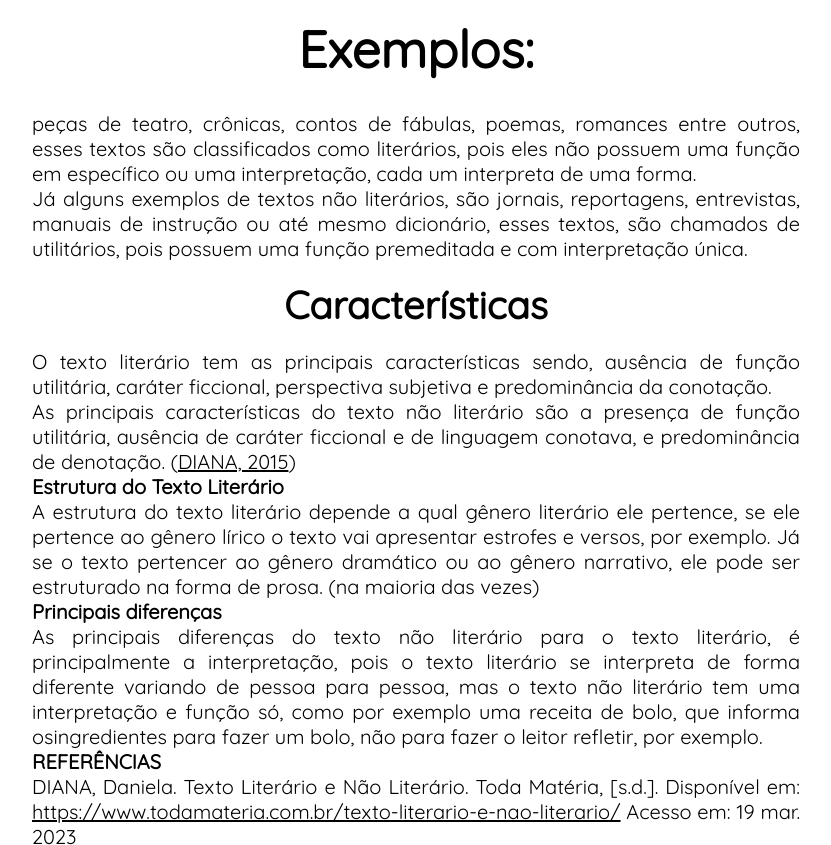
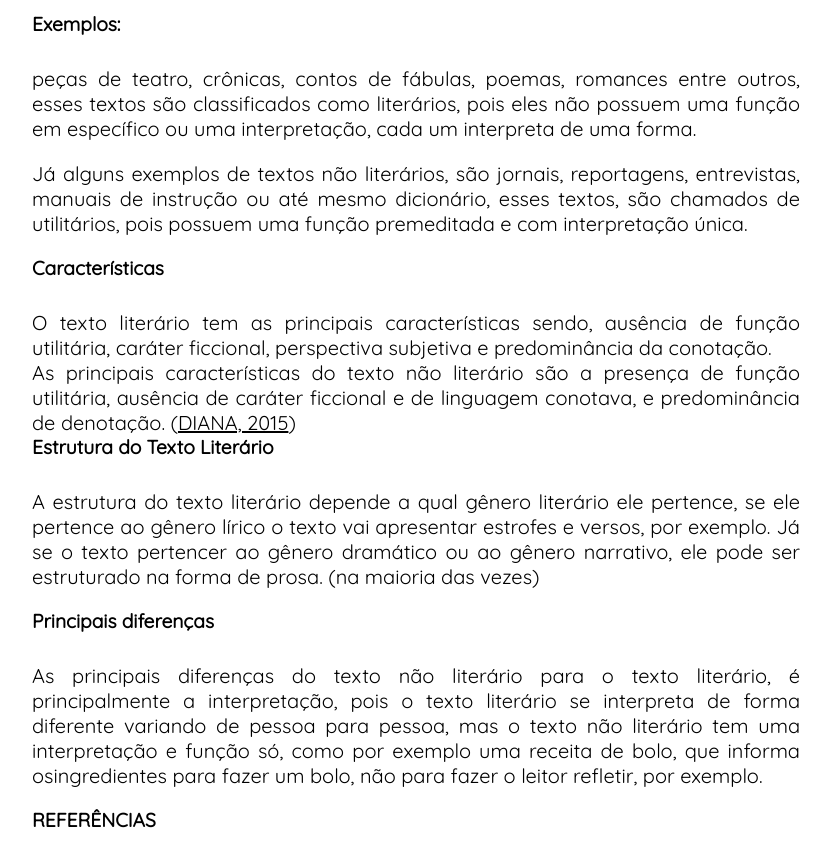
Before and after one commit to rumians/projeto-integrador, a plain HTML site: page Texto-Literário-e-não-Literário.html in a window 1280 px wide. Shown: the part 502-1347 px from the top of the page, without its empty margins (224-1055 px from the left). Drawn offline with nearby package versions, Linux system fonts and the light colour scheme.

Commit message:
metadedotrabalhopronto

```diff
--- a/Texto-Literário-e-não-Literário.html
+++ b/Texto-Literário-e-não-Literário.html
@@ -24,8 +24,8 @@
     </header>
     <main>
         <div class="conteudo">
-            <h1 class="title">Texto Literário e não Literário</h1>
             <div class="textos">
+                <h1 class="title">Texto Literário e não Literário</h1>
                 <p class="texto1">O texto literário não é necessariamente escrito para cumprir determinada função. Por
                     exemplo, o gênero textual jornal, é feito para propagar notícias, logo ele não é um texto literário,
                     pois ele tem uma função premeditada.(<a href="#souza">SOUZA, 2013</a>)</p>
@@ -34,17 +34,17 @@
                     texto literário,tendo uma interpretação única e premeditada, tendo como objetivo informar,
                     esclarecer e explicar.</p>
 
-                <h2 class="title2">Exemplos:</h2>
+                <h2 class="subtitle">Exemplos:</h2>
 
-                <p class="texto2"> peças de teatro, crônicas, contos de fábulas, poemas,
+                <p class="texto1"> peças de teatro, crônicas, contos de fábulas, poemas,
                     romances entre outros, esses textos são classificados como literários, pois eles não possuem uma
                     função em específico ou uma interpretação, cada um interpreta de uma forma.</p>
 
-                <p class="texto2">Já alguns exemplos de textos não literários, são jornais, reportagens, entrevistas,
+                <p class="texto1">Já alguns exemplos de textos não literários, são jornais, reportagens, entrevistas,
                     manuais de instrução ou até mesmo dicionário, esses textos, são chamados de utilitários, pois
                     possuem uma função premeditada e com interpretação única.</p>
 
-                <h2 class="title3">Características</h2>
+                <h2 class="subtitle">Características</h2>
 
                 <p>O texto literário tem as principais características sendo, ausência de função utilitária, caráter
                     ficcional, perspectiva subjetiva e predominância da conotação.</p>
@@ -52,22 +52,22 @@
                 <p>As principais características do texto não literário são a presença de função utilitária, ausência
                     de caráter ficcional e de linguagem conotava, e predominância de denotação. (<a href="#diana">DIANA, 2015</a>)</p>
 
-                <h2 class="title4">Estrutura do Texto Literário</h2>
+                <h2 class="subtitle">Estrutura do Texto Literário</h2>
 
-                <p class="texto4">A estrutura do texto literário depende a qual gênero literário ele pertence, se ele
+                <p class="texto1">A estrutura do texto literário depende a qual gênero literário ele pertence, se ele
                     pertence ao gênero lírico o texto vai apresentar estrofes e versos, por exemplo. Já se o texto
                     pertencer ao gênero dramático ou ao gênero narrativo, ele pode ser estruturado na forma de prosa.
                     (na maioria das vezes)</p>
 
-                <h2 class="title4">Principais diferenças</h2>
+                <h2 class="subtitle">Principais diferenças</h2>
 
-                <p class="texto4">As principais diferenças do texto não literário para o texto literário, é
+                <p class="texto1">As principais diferenças do texto não literário para o texto literário, é
                     principalmente a interpretação, pois o texto literário se interpreta de forma diferente variando de
                     pessoa para pessoa, mas o texto não literário tem uma interpretação e função só, como por exemplo
                     uma receita de bolo, que informa osingredientes para fazer um bolo, não para fazer o leitor
                     refletir, por exemplo.</p>
 
-                <h2 class="title4">REFERÊNCIAS</h2>
+                <h2 class="subtitle">REFERÊNCIAS</h2>
 
                 <p id="diana">DIANA, Daniela. Texto Literário e Não Literário. Toda Matéria, [s.d.]. Disponível em:
                     <a href="https://www.todamateria.com.br/texto-literario-e-nao-literario/"  target="_blank" >https://www.todamateria.com.br/texto-literario-e-nao-literario/</a>
@@ -85,19 +85,19 @@
     </main>
     <div class="divisoria">
         <div class="linha-horizontal"></div>
-        <h1>Veja Tambem</h1>
+        <h2 class="title2">Veja Tambem</h2>
     </div>
     <section class="mais">
         <div class="zoom">
             <a href="Sintaxe-Fonética-Morfologia-Semiologia.html">
                 <img class="imagens-main" src="midia/sintaxe-e-semantica.jpg">
-                <h1>Oque é sintaxe e semantica etc...</h1>
+                <h3 class="subtitle">Oque é sintaxe e semantica etc...</h3>
             </a>
         </div>
         <div class="zoom">
             <a href="figuras-de-linguagem.html">
                 <img class="imagens-main" src="midia/figuras-de-linguagem.webp">
-                <h1>Oque sao figuras de linguagem ?</h1>
+                <h3 class="subtitle">Oque sao figuras de linguagem ?</h3>
             </a>
         </div>
     </section>
--- a/css/literariostl.css
+++ b/css/literariostl.css
@@ -113,12 +113,6 @@ html {
     margin-bottom: 20px;
 }
 
-.alinharadireita {
-    margin-top: 20px;
-    margin-bottom: 20px;
-    margin-left: 30vw;
-}
-
 .title2 {
     margin-bottom: 30px;
     font-size: 4vw;
```
Also changed, not shown: Sintaxe-Fonética-Morfologia-Semiologia.html (+3 -3 lines), css/sintaxestl.css (+0 -8 lines).
